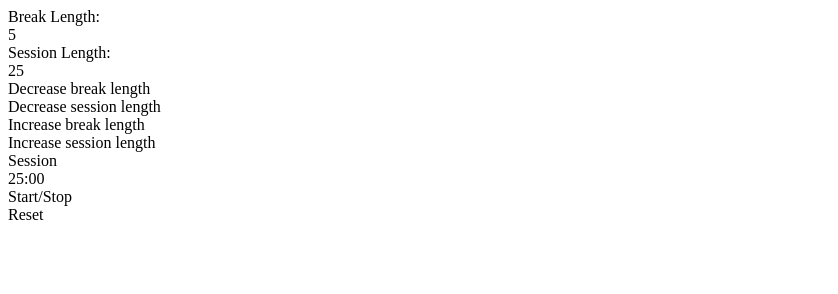
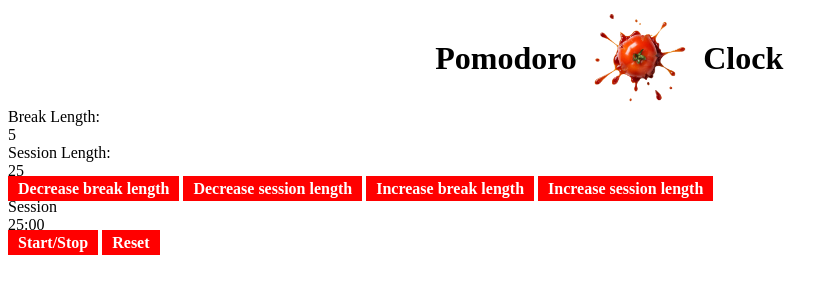
Before and after one commit to Jpsi/pomodoro_clock, a plain HTML site: page index.html in a window 1280 px wide. Shown: the whole page, without its empty margins (0-838 px from the left). Drawn offline with Linux system fonts and the light colour scheme.

Commit message:
Add favicon, style buttons and style title

```diff
--- a/index.html
+++ b/index.html
@@ -2,20 +2,65 @@
 <html>
 <head>
   <title>Pomodoro Clock</title>
+  <link rel='icon' href='images/favicon.ico' type='image/x-icon'/ >
+  <style>
+    .container {
+      float: left;
+      display: table;
+      height: 100px;
+      margin-top: 0;
+      margin-bottom: 0;
+      margin-left: auto;
+      margin-right: auto;
+      vertical-align: middle;
+    }
+
+    .contained-element {
+      display: table-cell;
+      vertical-align: middle;
+      margin: inherit;
+      height: inherit;
+    }
+
+    .button {
+      color: white;
+      padding: 4px 10px;
+      background-color: red;
+      cursor: pointer;
+      font-weight: bold;
+    }
+
+    .button:hover {
+      background-color: blue;
+      box-shadow: 0 8px 16px 0 rgba(0,0,0,0.2), 0 6px 20px 0 rgba(0,0,0,0.19);
+    }
+
+  </style>
 </head>
 <body>
+  <div id=page-title>
+    <div class="container" style="width:45%;">
+      <h1 class="contained-element" style="text-align: right;">Pomodoro</h1>
+    </div>
+    <div class="container" style="width:10%">
+      <img class="contained-element" src="images/logo.png">
+    </div>
+    <div class="container" style="width:45%;">
+      <h1 class="contained-element" style="text-align: left;">Clock</h1>
+    </div>
+  </div>
   <div id=break-label>Break Length:</div>
   <div id=break-length>5</div>
   <div id=session-label>Session Length:</div>
   <div id=session-length>25</div>
-  <div id=break-decrement style="cursor: pointer;">Decrease break length</div>
-  <div id=session-decrement style="cursor: pointer;">Decrease session length</div>
-  <div id=break-increment style="cursor: pointer;">Increase break length</div>
-  <div id=session-increment style="cursor: pointer;">Increase session length</div>
+  <span id=break-decrement class="button" >Decrease break length</span>
+  <span id=session-decrement class="button">Decrease session length</span>
+  <span id=break-increment class="button">Increase break length</span>
+  <span id=session-increment class="button">Increase session length</span>
   <div id=timer-label>Session</div>
   <div id=time-left>25:00</div>
-  <div id=start_stop style="cursor: pointer;">Start/Stop</div>
-  <div id=reset style="cursor: pointer;">Reset</div>
+  <span id=start_stop class="button">Start/Stop</span>
+  <span id=reset class="button" ">Reset</span>
 </body>
 <script src="js/script.js"></script>
 </html>
```
Also changed, not shown: images/favicon.ico (added), images/logo.png (added).
